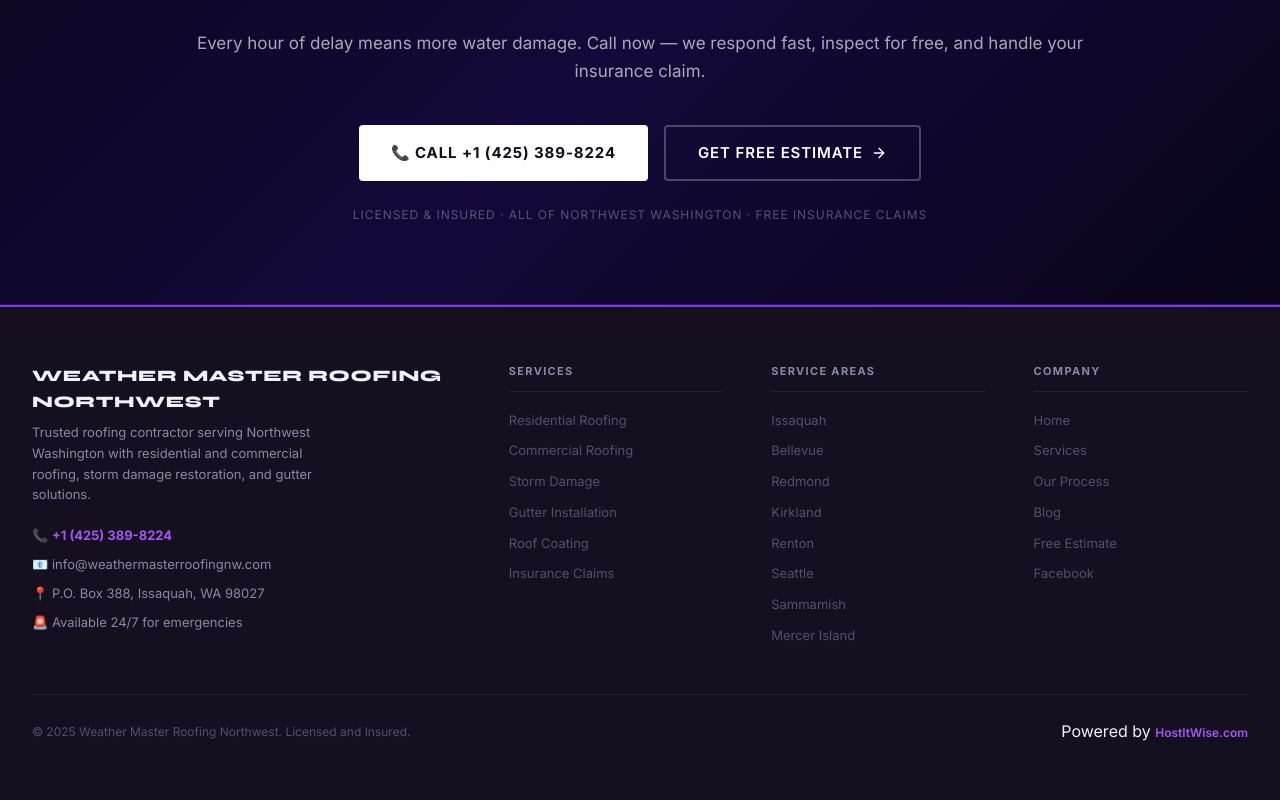
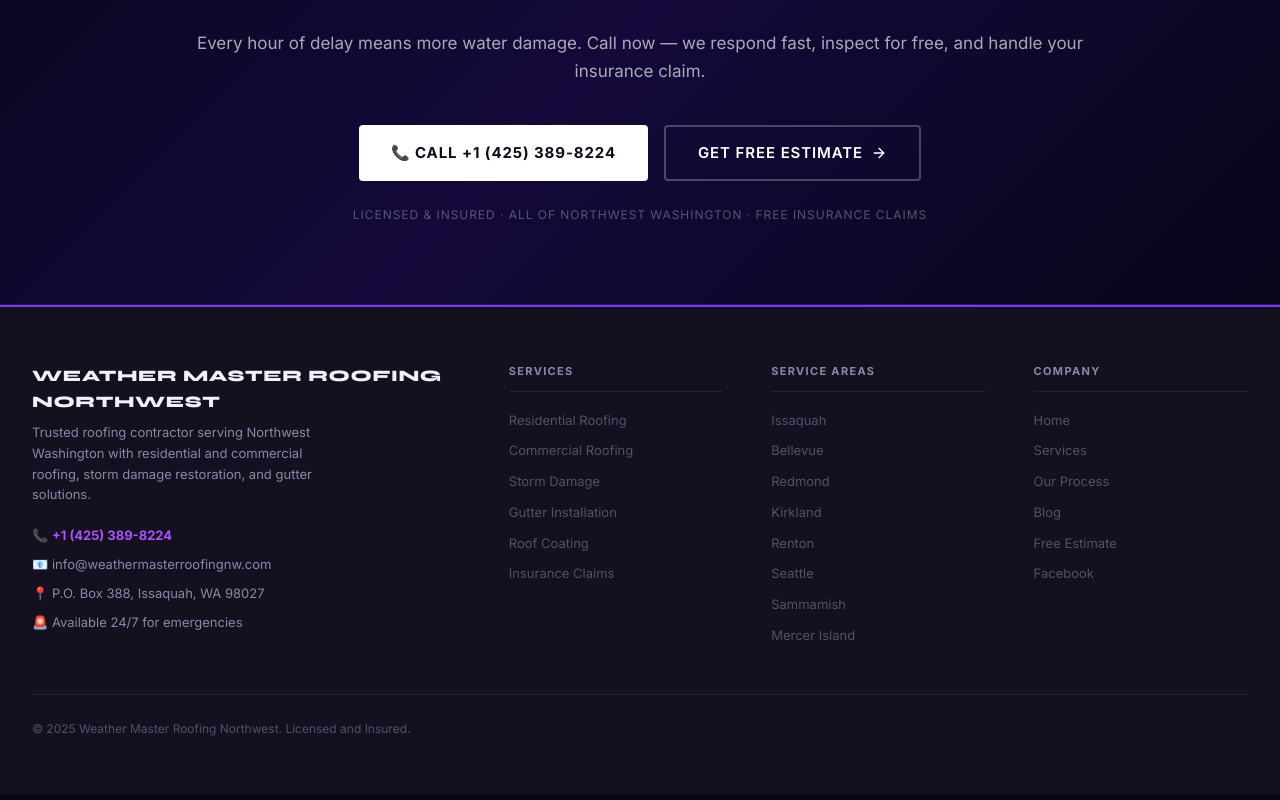
Before and after one commit to Ali-Jordan/WeatherMaster-Roofing, a React (Vite) app: page / in a window 1280 px wide. Shown: the part 6921-7721 px from the top of the page. Built offline with nearby package versions, Linux system fonts and the light colour scheme.

Commit message:
chore: remove HostItWise footer reference

```diff
--- a/src/App.tsx
+++ b/src/App.tsx
@@ -207,7 +207,7 @@
       </div>
       <div className="footer-bottom">
         <div className="footer-copy">© 2025 Weather Master Roofing Northwest. Licensed and Insured.</div>
-        <div className="footer-powered">Powered by <a href="https://hostitwise.com">HostItWise.com</a></div>
+
       </div>
     </div>
   </footer>
```
